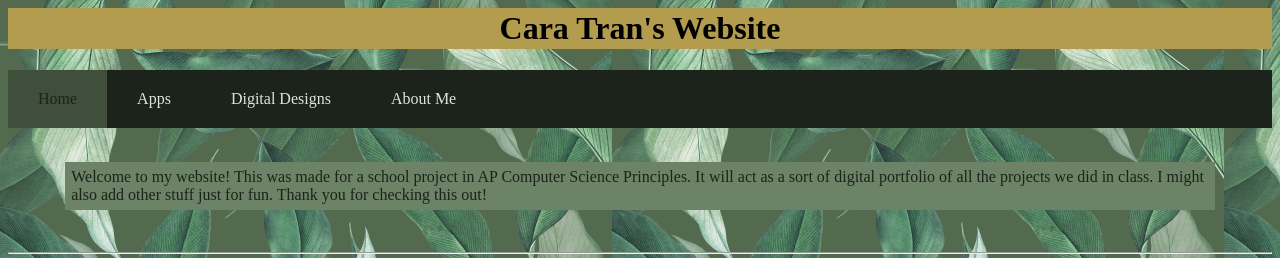
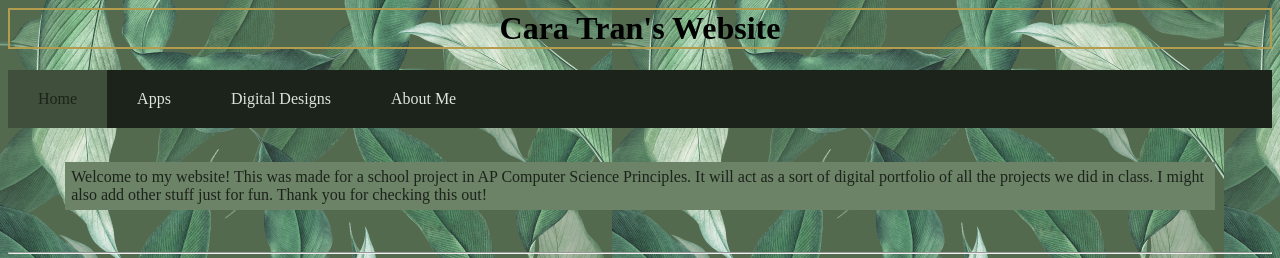
Before and after one commit to WVCS/wvcs--CaraTran, a plain HTML site: page index.html in a window 1280 px wide. Shown: the top 258 px of the page. Drawn offline with Linux system fonts and the light colour scheme.

Commit message:
Update style.css

```diff
--- a/style.css
+++ b/style.css
@@ -9,7 +9,6 @@ h1 {
  text-align: center;
  border: 2px double;
  border-color: B39C4D;
- background-color: B39C4D;
 }
 
 p {
```
